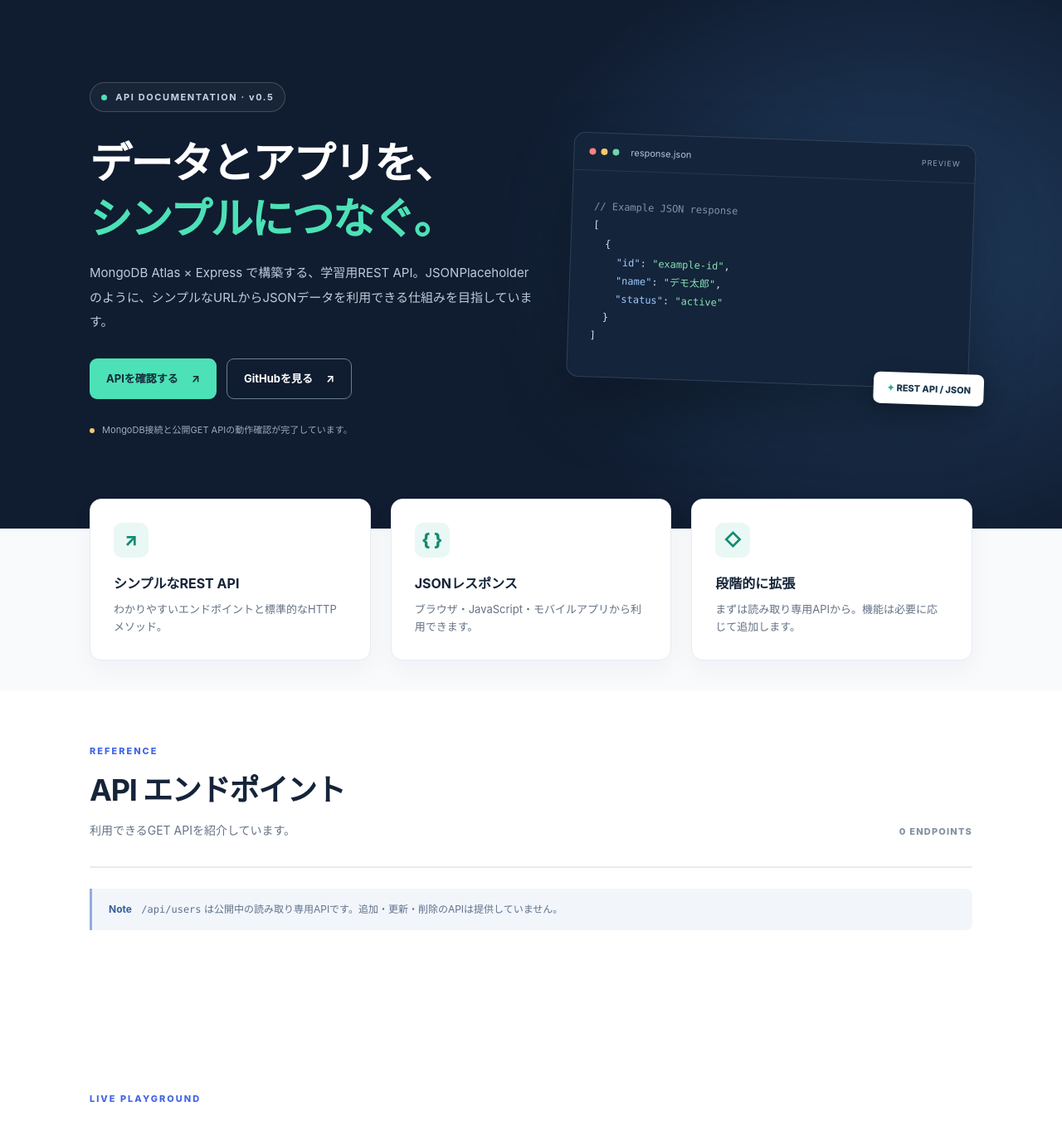
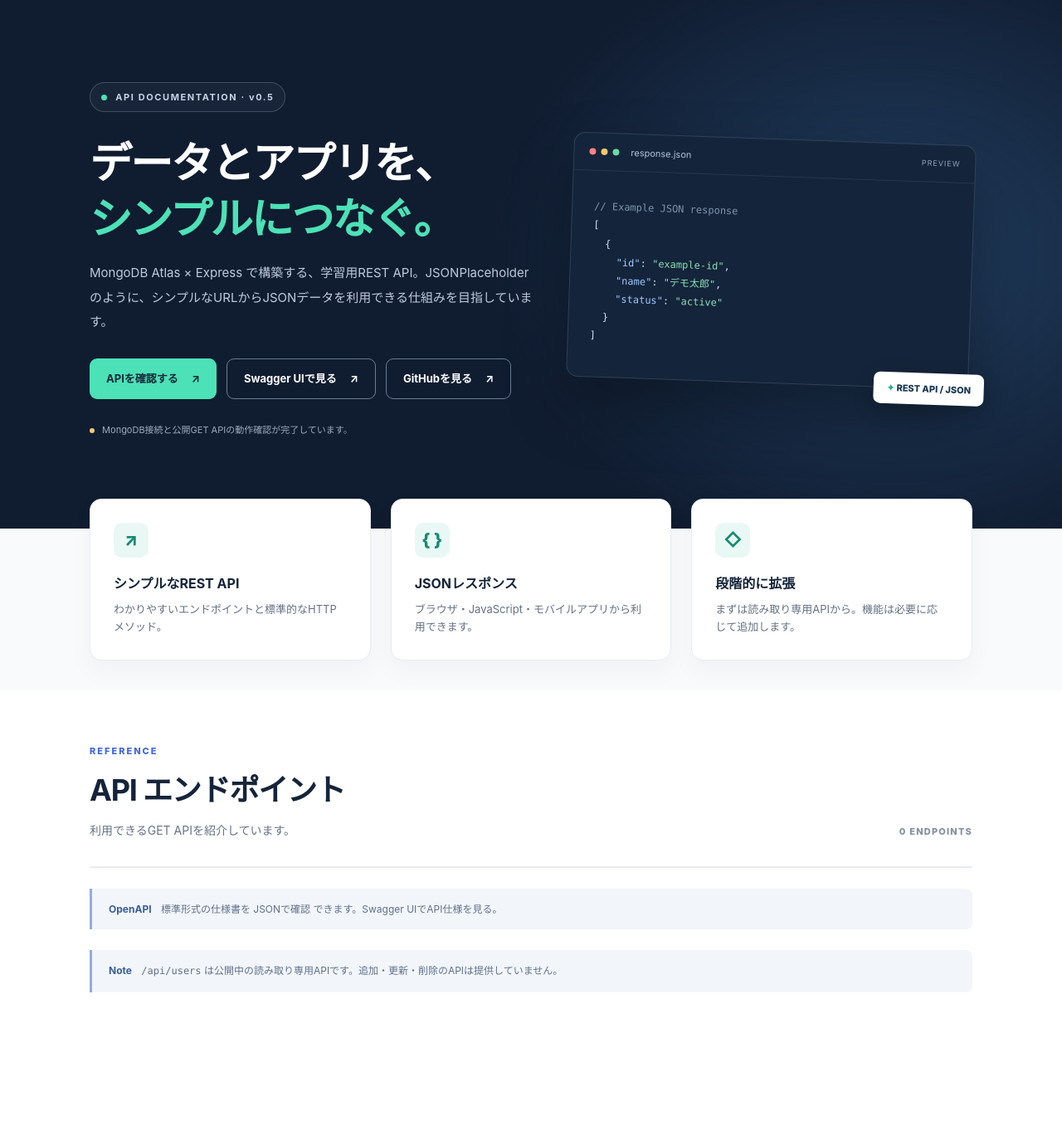
Before and after one commit to iwasaki-hub/ai-workspace-api, a Node project: template views/index.ejs in a window 1280 px wide. Shown: the part 80-1431 px from the top of the page at 83% size. Run offline with Node 20 templates, Linux system fonts and the light colour scheme; the template is opened without the code that fills it, so the values that code supplies are empty.

Commit message:
docs: link OpenAPI JSON and Swagger UI from existing EJS page

```diff
--- a/views/index.ejs
+++ b/views/index.ejs
@@ -10,6 +10,7 @@
         <p class="hero-lead">MongoDB Atlas × Express で構築する、学習用REST API。JSONPlaceholderのように、シンプルなURLからJSONデータを利用できる仕組みを目指しています。</p>
         <div class="hero-actions">
           <a class="button button-primary" href="#endpoints">APIを確認する <span aria-hidden="true">↗</span></a>
+          <a class="button button-secondary" href="/swagger">Swagger UIで見る <span aria-hidden="true">↗</span></a>
           <a class="button button-secondary" href="https://github.com/iwasaki-hub/ai-workspace-api" target="_blank" rel="noopener noreferrer">GitHubを見る <span aria-hidden="true">↗</span></a>
         </div>
         <div class="hero-note"><span class="note-dot"></span> MongoDB接続と公開GET APIの動作確認が完了しています。</div>
@@ -54,6 +55,7 @@
           </article>
         <% }) %>
       </div>
+      <p class="callout"><strong>OpenAPI</strong> 標準形式の仕様書を <a href="/openapi.json" target="_blank" rel="noopener noreferrer">JSONで確認</a> できます。<a href="/swagger">Swagger UIでAPI仕様を見る</a>。 </p>
       <p class="callout"><strong>Note</strong> <code>/api/users</code> は公開中の読み取り専用APIです。追加・更新・削除のAPIは提供していません。</p>
     </div>
   </section>
@@ -128,7 +130,7 @@ console.log(data);
         <article class="roadmap-item"><span class="roadmap-step done">01</span><span class="roadmap-state">完了</span><h3>Express + Render</h3><p>最小のWebサーバーと稼働確認APIを公開。</p></article>
         <article class="roadmap-item"><span class="roadmap-step done">02</span><span class="roadmap-state">完了</span><h3>EJSドキュメント</h3><p>共通テンプレートを使ったAPI仕様ページを整備。</p></article>
         <article class="roadmap-item"><span class="roadmap-step done">03</span><span class="roadmap-state">完了</span><h3>MongoDB Atlas連携</h3><p>GET APIと接続テストを実装し、自動監視を設定済み。</p></article>
-        <article class="roadmap-item"><span class="roadmap-step current">04</span><span class="roadmap-state">進行中</span><h3>API機能の拡充</h3><p>ブラウザ上のAPI実行ツールを追加。OpenAPIなどは今後検討。</p></article>
+        <article class="roadmap-item"><span class="roadmap-step done">04</span><span class="roadmap-state">完了</span><h3>API機能の拡充</h3><p>ブラウザ上のAPI実行ツールとOpenAPI 3.1 / Swagger UIを追加。</p></article>
       </div>
     </div>
   </section>
```
